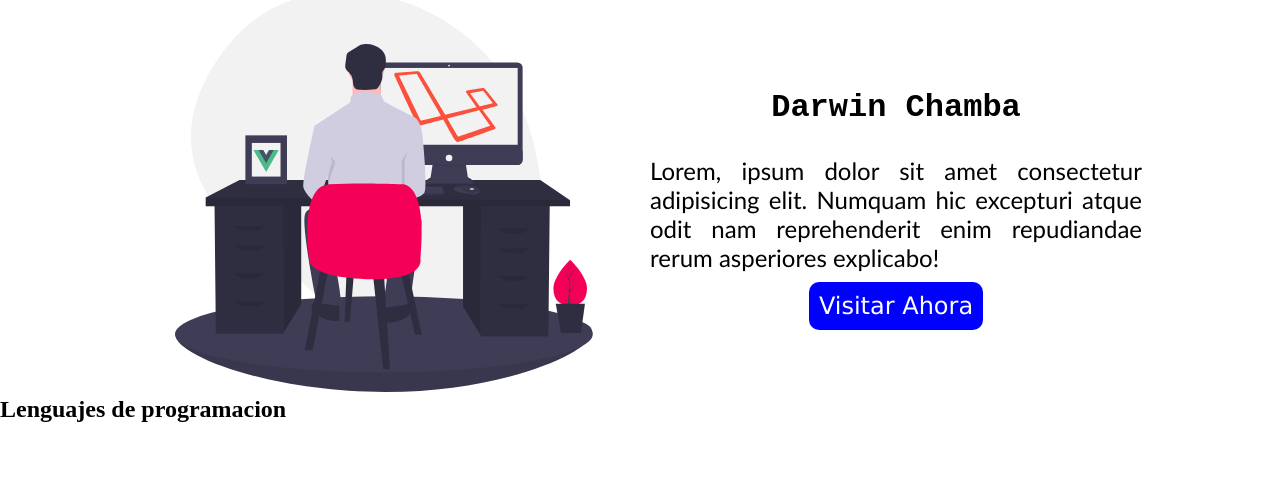
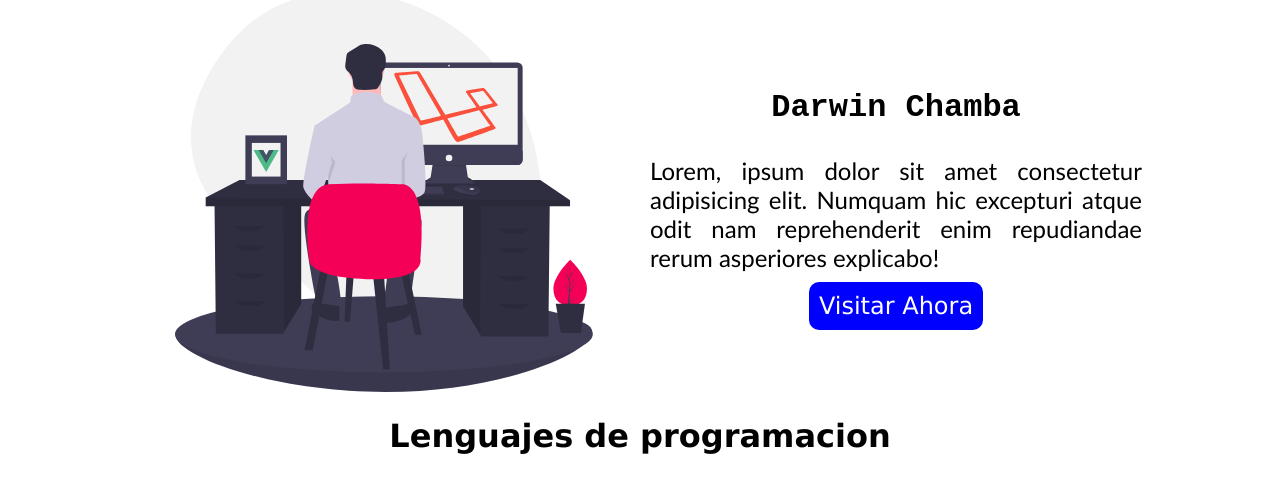
Before and after one commit to DarwinChamba/CursoWeb, a plain HTML site: page index.html in a window 1280 px wide. Shown: the part 72-564 px from the top of the page. Drawn offline with Linux system fonts and the light colour scheme.

Commit message:
nuevo diseño

```diff
--- a/style/portada.css
+++ b/style/portada.css
@@ -39,6 +39,13 @@
     font-family: 'Lucida Sans', 'Lucida Sans Regular', 'Lucida Grande', 'Lucida Sans Unicode', Geneva, Verdana, sans-serif;
     font-size: 1.5rem;
 }
+.tiutlo_p{
+    text-align: center;
+    padding: 10px;
+    margin: 11px;
+    font-size: 2rem;
+    font-family: 'Lucida Sans', 'Lucida Sans Regular', 'Lucida Grande', 'Lucida Sans Unicode', Geneva, Verdana, sans-serif;
+}
 @media (max-width:768px){
     .portada{
         flex-direction: column;
```
